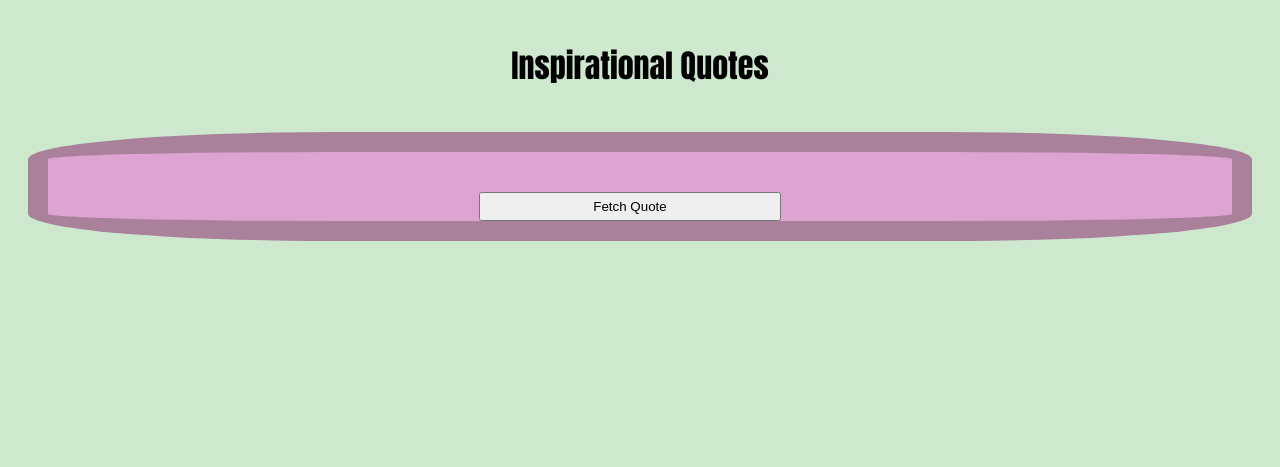
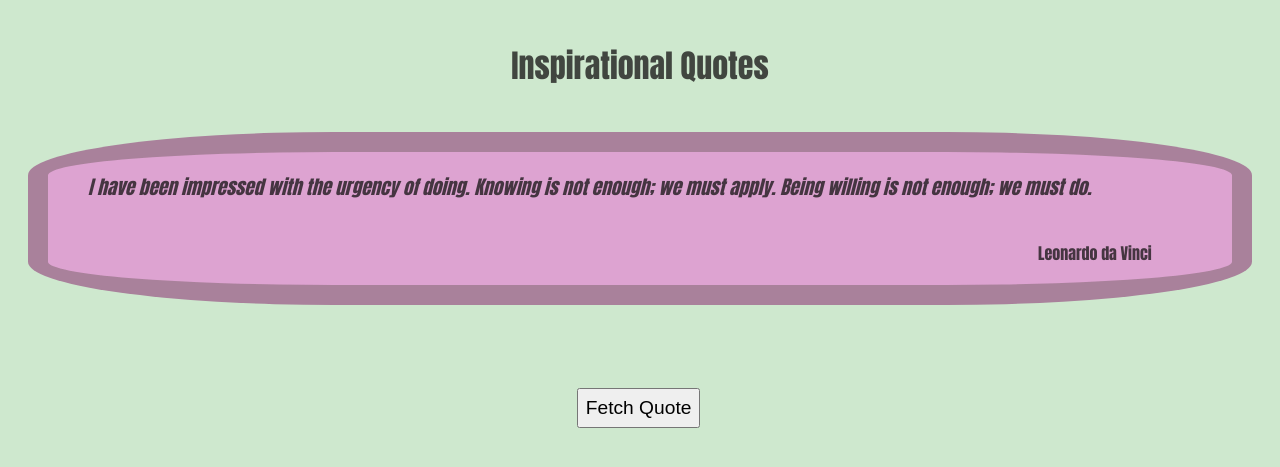
Before and after one commit to CJBeaucage/Beaucage_Christopher_CST8285_311, a PHP site: page /inspiration.html in a window 1280 px wide. Shown: the top 467 px of the page. Run offline with PHP 8.4, Linux system fonts and the light colour scheme.

Commit message:
Lab4 Almost there

```diff
--- a/Lab4/inspiration.css
+++ b/Lab4/inspiration.css
@@ -2,7 +2,6 @@
 body {
     font-family: Impact, Haettenschweiler, 'Arial Narrow Bold', sans-serif;
     background-color: rgb(206, 232, 206);
-
 }
 
 header {
@@ -11,6 +10,7 @@ header {
 
 h1 {
     padding: 20px;
+    color: rgba(21, 19, 20, 0.76);
 }
 
 
@@ -18,28 +18,29 @@ h1 {
     border: 15pt solid rgba(135, 107, 119, 0.599);
     border-radius: 25%;
     background-color: rgba(225, 150, 210, 0.843);
+    color: rgba(21, 19, 20, 0.76);
     display: grid;
     margin: 20px;
-    grid-template-areas: "quoteText quoteText quoteText quoteText quoteText"
-    ". . . quoteAuthor quoteAuthor"
-    ". . quoteButton . .";
+    grid-template-areas: ". quoteText quoteText quoteText quoteText quoteText ."
+    ". . . . quoteAuthor quoteAuthor .";
 }
 
 #quoteText {
-    justify-content: center;
     font-style: italic;
+    font-size: larger;
     padding: 10px;
+    margin: 10px;
     grid-area: quoteText;
 }
 
 #quoteAuthor {
-    justify-content: right;
     margin: 10px;
+    padding: 10px;
     grid-area: quoteAuthor;
 }
 
 #quoteButton {
-    justify-content: center;
-    padding: 5px;
-    grid-area: quoteButton;
+    font-size: larger;
+    margin: 5% 45%;
+    padding: 7px;
 }
--- a/Lab4/inspiration.html
+++ b/Lab4/inspiration.html
@@ -14,12 +14,13 @@
 
     <div id="quote">
         <div id="quoteText">
-
+            Lorem ipsum dolor sit amet, consectetur adipisicing elit. Laboriosam mollitia quos blanditiis eos consequuntur saepe maiores omnis sequi quas accusamus?
         </div>
         <div id="quoteAuthor">
+            Author Space
+        </div>
 
-        </div>
-        <button onclick="fetchQuote" id="quoteButton">Fetch Quote</button>
     </div>
+    <button onclick="fetchQuote()" id="quoteButton">Fetch Quote</button>
 </body>
 </html>
--- a/Lab4/inspiration.js
+++ b/Lab4/inspiration.js
@@ -198,20 +198,25 @@ const inspirations = [
 
 // Your code goes here.
 
-let quote = empty;
-
-let author = empty;
-
 
 function getRandom(max) {
-       Math.floor(Math.random() * max)
+      return Math.floor(Math.random() * max);
 }
 
 function fetchQuote() {
+
        let num = getRandom(inspirations.length);
 
-       quote = toString(inspirations[num, 1]);
 
-       author = toString(inspirations[num, 3]);
+       let quoteText = inspirations[num].quote;
+
+       let quoteAuthor = inspirations[num].author;
+
+
+       document.getElementById('quoteText').textContent = quoteText;
+
+       document.getElementById('quoteAuthor').textContent = quoteAuthor;
 
 }
+
+fetchQuote();
```
